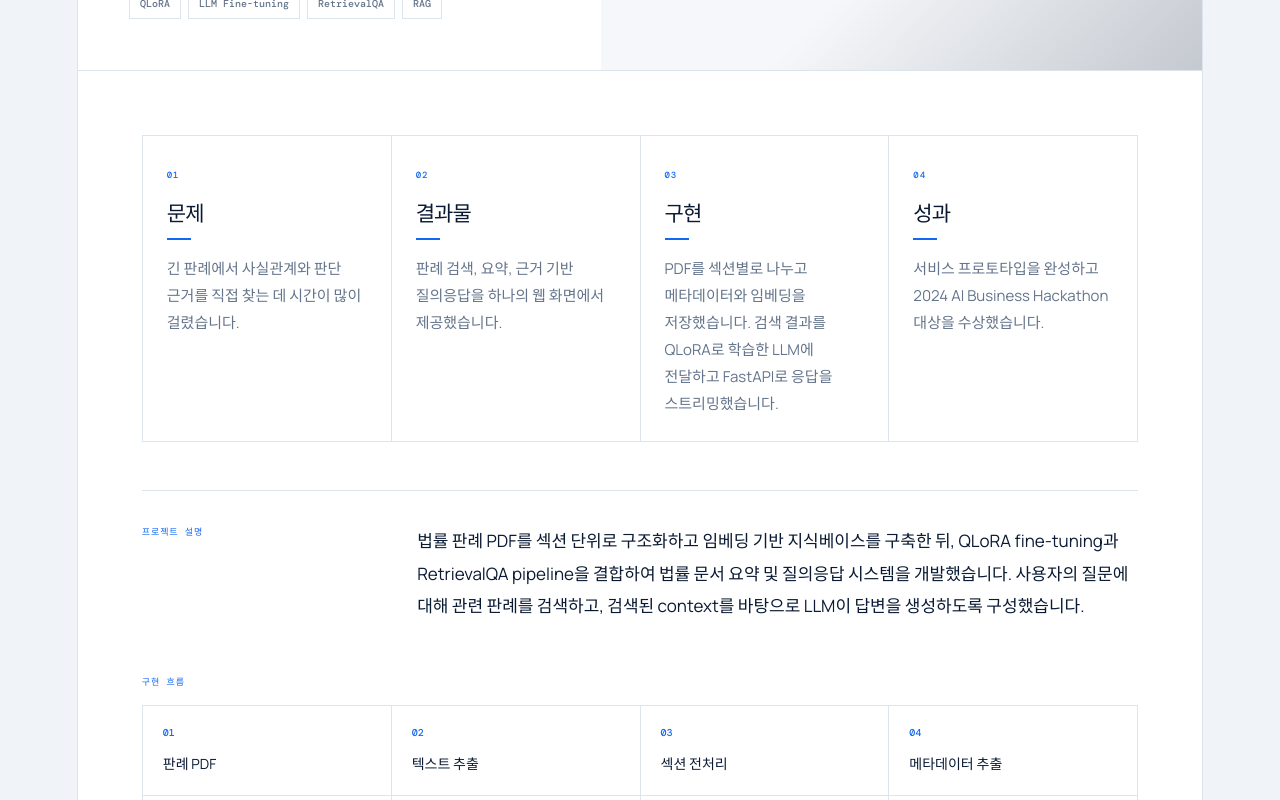
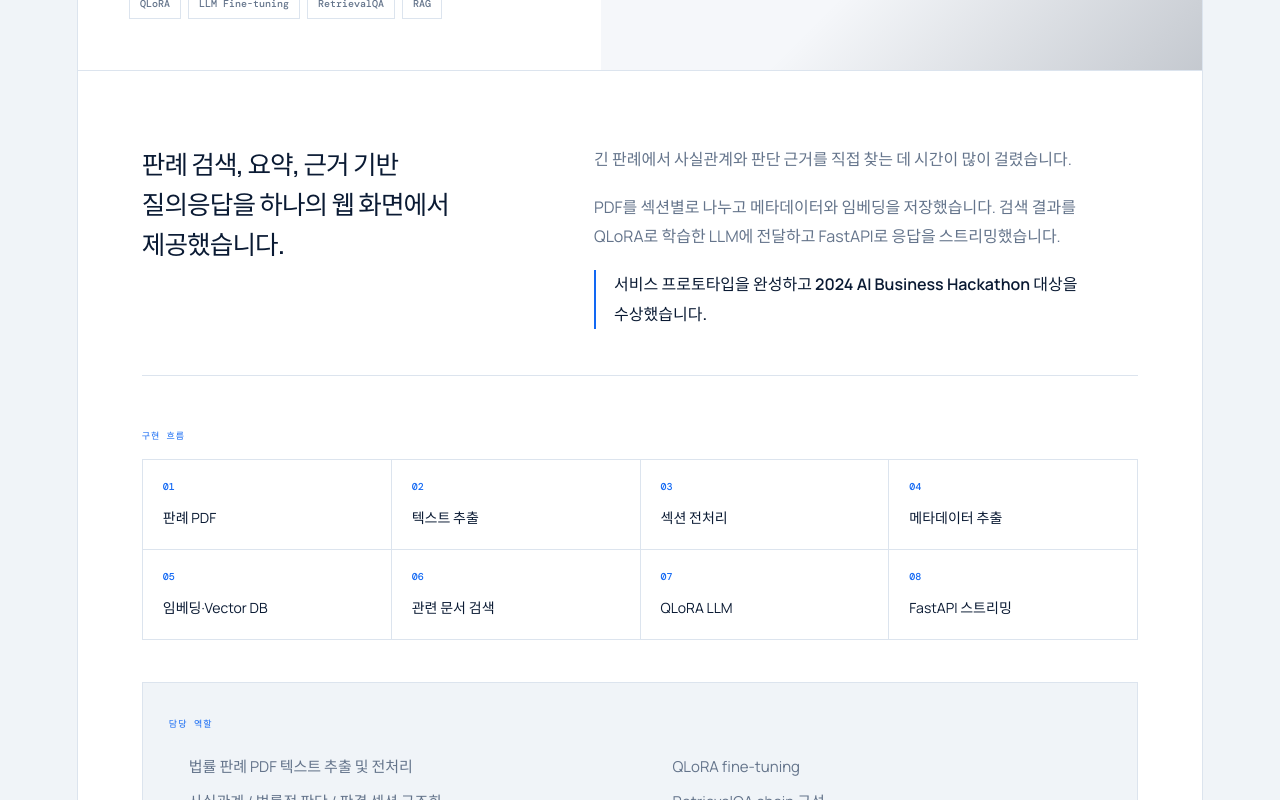
Before and after one commit to juhyunhan/portfolio, a React (Vite) app: page / in a window 1280 px wide. Shown: the part 1480-2280 px from the top of the page. Built offline with nearby package versions, Linux system fonts and the light colour scheme; a web font is replaced by a local one.

Commit message:
Replace project story cards with narrative layout

```diff
--- a/src/App.tsx
+++ b/src/App.tsx
@@ -55,13 +55,10 @@ function ProjectCard({ project, index }: { project: Project; index: number }) {
     <div className="project-copy"><div className="project-number">0{index + 1} <span>/ 프로젝트 사례</span></div><p className="project-domain">{presentation.domain}</p><h3>{presentation.title}</h3>{project.subtitle && <p className="project-affiliation">{project.subtitle}</p>}<p className="project-summary">{presentation.summary}</p><div className="tag-label">핵심 기술</div><div className="tag-row">{project.keywords.slice(0, 4).map((item) => <Tag key={item}>{item}</Tag>)}</div></div>
     <div className="project-media single-media"><img className="project-image-main" src={image.src} alt={image.label} loading="lazy" /><span className="media-label">프로젝트 이미지 · 0{index + 1}</span></div>
     <div className="case-study always-visible">
-      <div className="project-story">
-        <article><span>01</span><h4>문제</h4><p>{presentation.why}</p></article>
-        <article><span>02</span><h4>결과물</h4><p>{presentation.what}</p></article>
-        <article><span>03</span><h4>구현</h4><p>{presentation.how}</p></article>
-        <article><span>04</span><h4>성과</h4><p>{presentation.result}</p></article>
+      <div className="project-narrative">
+        <p className="narrative-lead">{presentation.what}</p>
+        <div className="narrative-body"><p>{presentation.why}</p><p>{presentation.how}</p><p className="narrative-result">{presentation.result}</p></div>
       </div>
-      <div className="project-overview-copy"><span>프로젝트 설명</span><p>{project.description}</p></div>
       {project.pipeline && <div className="architecture"><span>구현 흐름</span><div className="pipeline" aria-label="구현 흐름">{project.pipeline.map((step, stepIndex) => <div key={step}><b>{String(stepIndex + 1).padStart(2, '0')}</b><span>{step}</span></div>)}</div></div>}
       <div className="case-grid implementation-grid">{project.detailBlocks.map((block) => <div key={block.title}><span>{block.title}</span><ul>{block.items.map((item) => <li key={item}>{item}</li>)}</ul></div>)}</div>
       <div className="case-links">{project.externalLinks?.map((link) => <a key={link.href} href={link.href} target={link.download ? undefined : '_blank'} rel="noreferrer">{link.label} <Arrow diagonal /></a>)}{project.relatedPublications?.map((paper) => <a key={paper.title} href={paper.link} target="_blank" rel="noreferrer">{paper.venue} {paper.year} PDF <Arrow diagonal /></a>)}</div>
--- a/src/index.css
+++ b/src/index.css
@@ -78,11 +78,17 @@
 .capability-card li:before{content:none}
 .project-media.single-media{min-height:420px}
 .media-label{font-size:9px}
+.project-narrative{display:grid;grid-template-columns:.9fr 1.35fr;gap:clamp(40px,7vw,100px);padding:10px 0 46px;border-bottom:1px solid var(--line)}
+.narrative-lead{margin:0;font-size:clamp(21px,2vw,29px);font-weight:600;line-height:1.55;letter-spacing:-.035em;word-break:keep-all;color:var(--ink)}
+.narrative-body{display:grid;gap:18px}
+.narrative-body p{margin:0;font-size:16px;line-height:1.85;color:var(--muted);word-break:keep-all}
+.narrative-body .narrative-result{padding-left:18px;border-left:2px solid var(--blue);color:var(--ink);font-weight:600}
 
 @media(max-width:1000px){
   .capability-grid{grid-template-columns:1fr}
   .capability-card{grid-template-columns:40px 230px 1fr}
   .pipeline{grid-template-columns:repeat(2,1fr)}
+  .project-narrative{grid-template-columns:1fr;gap:25px}
 }
 @media(max-width:640px){
   .hero-kicker{font-size:9px;line-height:1.5}
```
